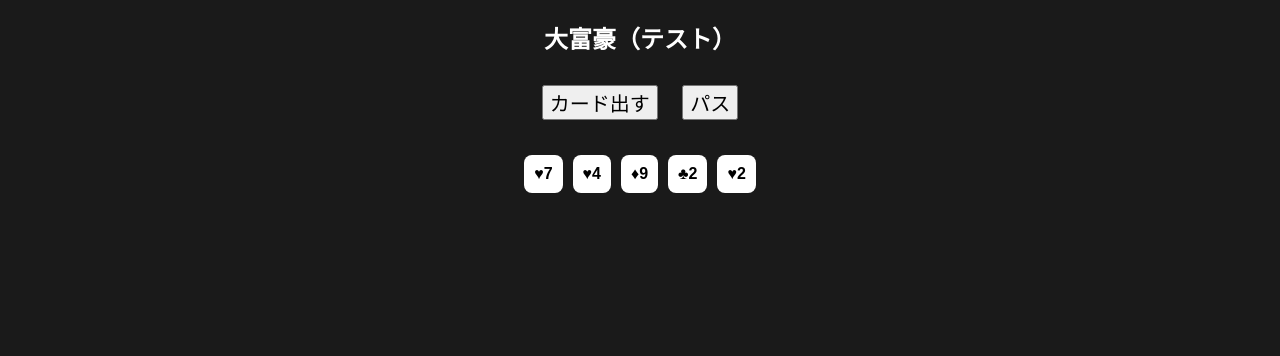
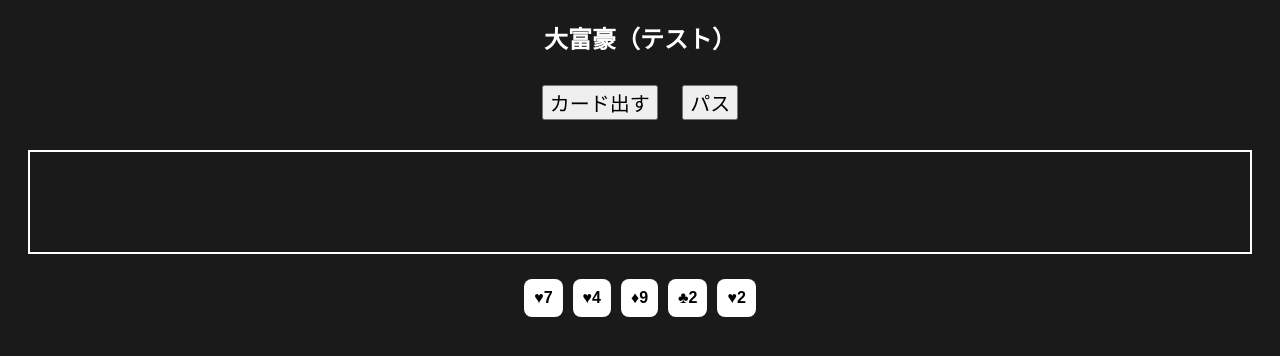
Before and after one commit to Nova-primo/daifugo, a website: page public/index.html in a window 1280 px wide. Drawn offline with Linux system fonts and the light colour scheme.

Commit message:
add table

```diff
--- a/public/index.html
+++ b/public/index.html
@@ -27,6 +27,12 @@ button {
     cursor:pointer;
     font-weight:bold;
 }
+#table {
+    margin:20px;
+    padding:20px;
+    border:2px solid white;
+    min-height:60px;
+}
 </style>
 </head>
 <body>
@@ -38,15 +44,17 @@ button {
 
 <div id="log"></div>
 
+<div id="table"></div>
+
 <div id="hand"></div>
 
 <script>
 const ws = new WebSocket("wss://" + location.host);
 
 ws.onmessage = (e) => {
-    document.getElementById("log").innerHTML += "<p>" + e.data + "</p>";
+    const table = document.getElementById("table");
+    table.innerHTML = "<h3>" + e.data + "</h3>";
 };
-
 function send(msg){
     ws.send(msg);
 }
```
